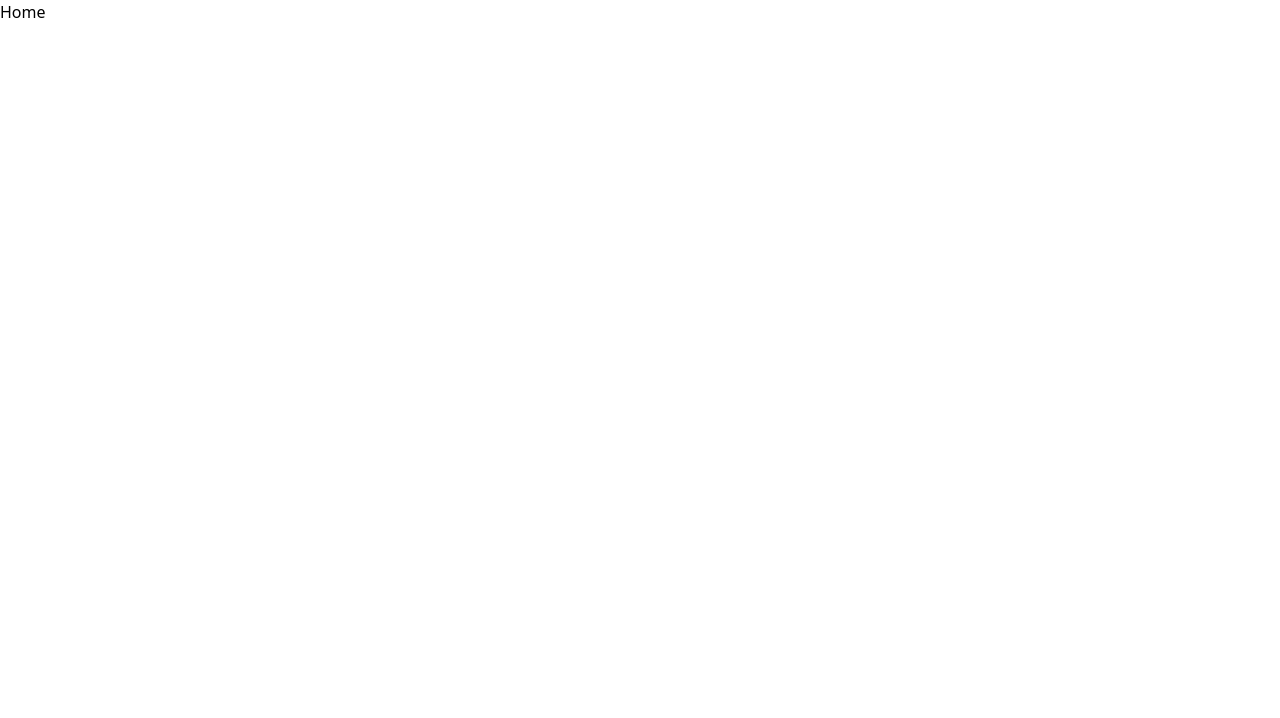
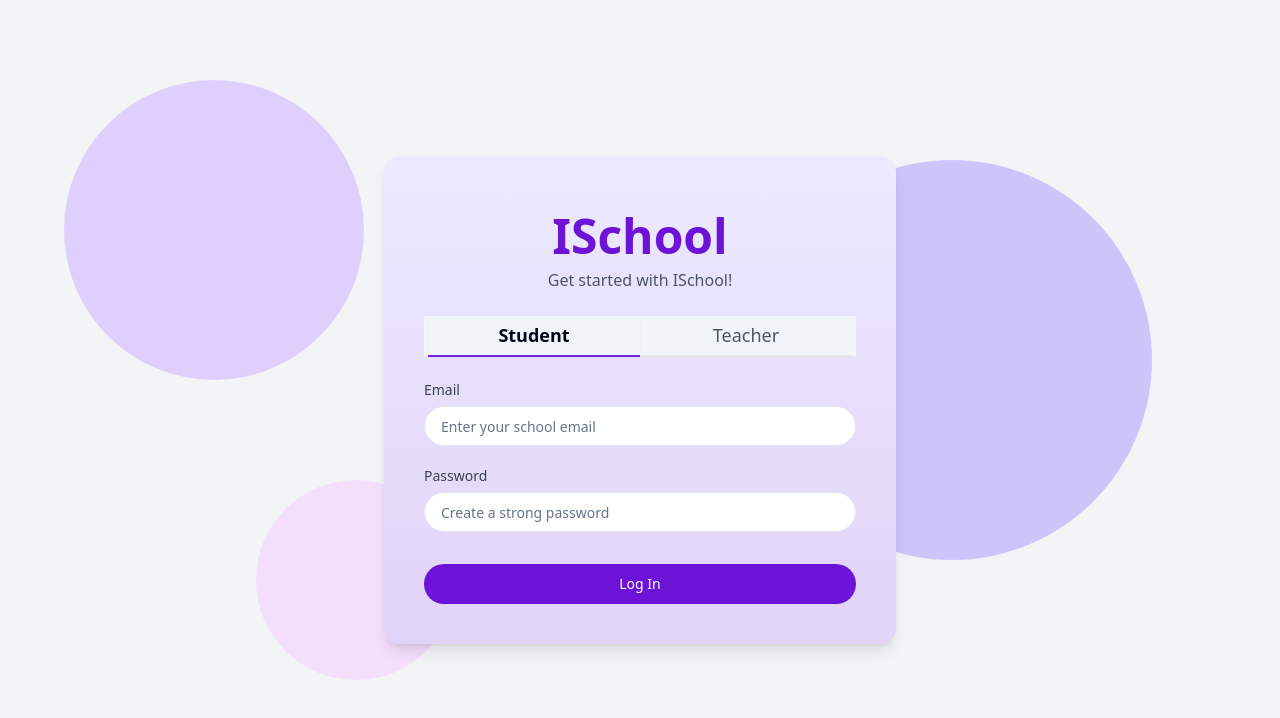
Before and after one commit to MarioRaafat/ISchool, a React (Vite) app in the folder client/: page / in a window 1280 px wide. Shown: the top 718 px of the page. Built offline with nearby package versions, Linux system fonts and the light colour scheme.

Commit message:
make defualt page to auth

```diff
--- a/client/src/App.jsx
+++ b/client/src/App.jsx
@@ -11,7 +11,7 @@ function App() {
               <Auth />
             } />
 
-            <Route path="*" element={<h1>Home</h1>} />
+            <Route path="*" element={<Auth/>} />
         </Routes>
     </BrowserRouter>
   )
```
Also changed, not shown: 1 other file (tests, documents, lock files or other folders).
